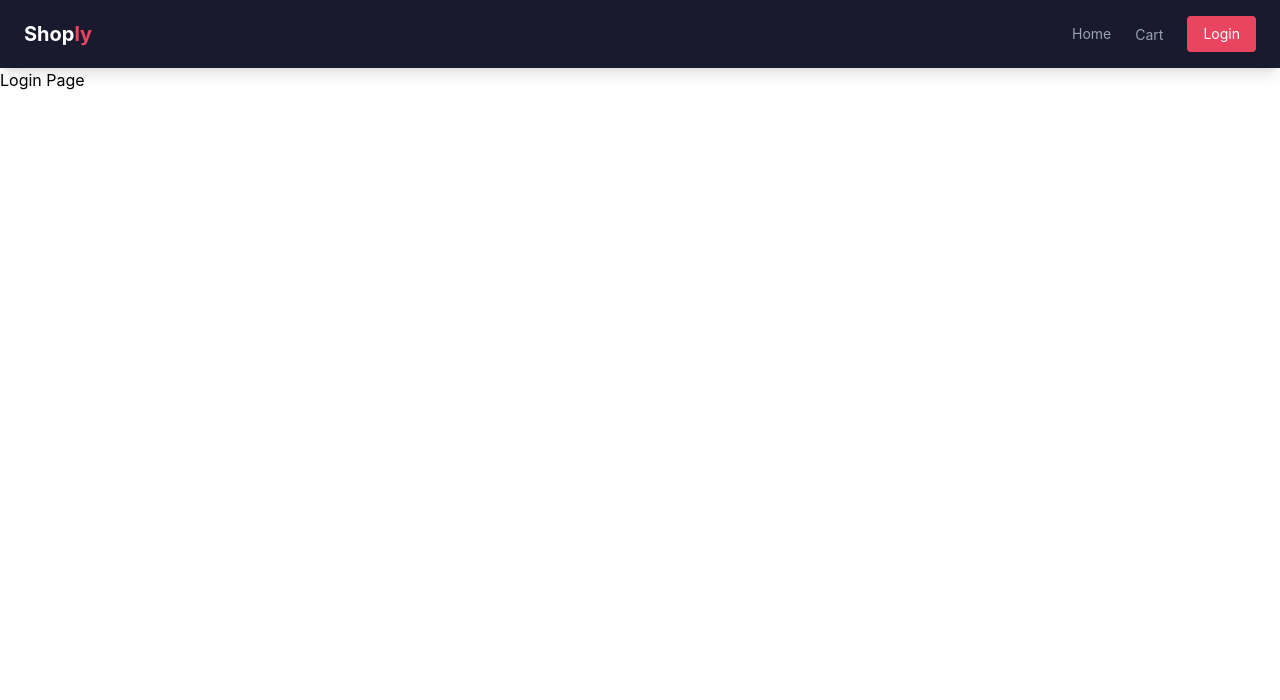
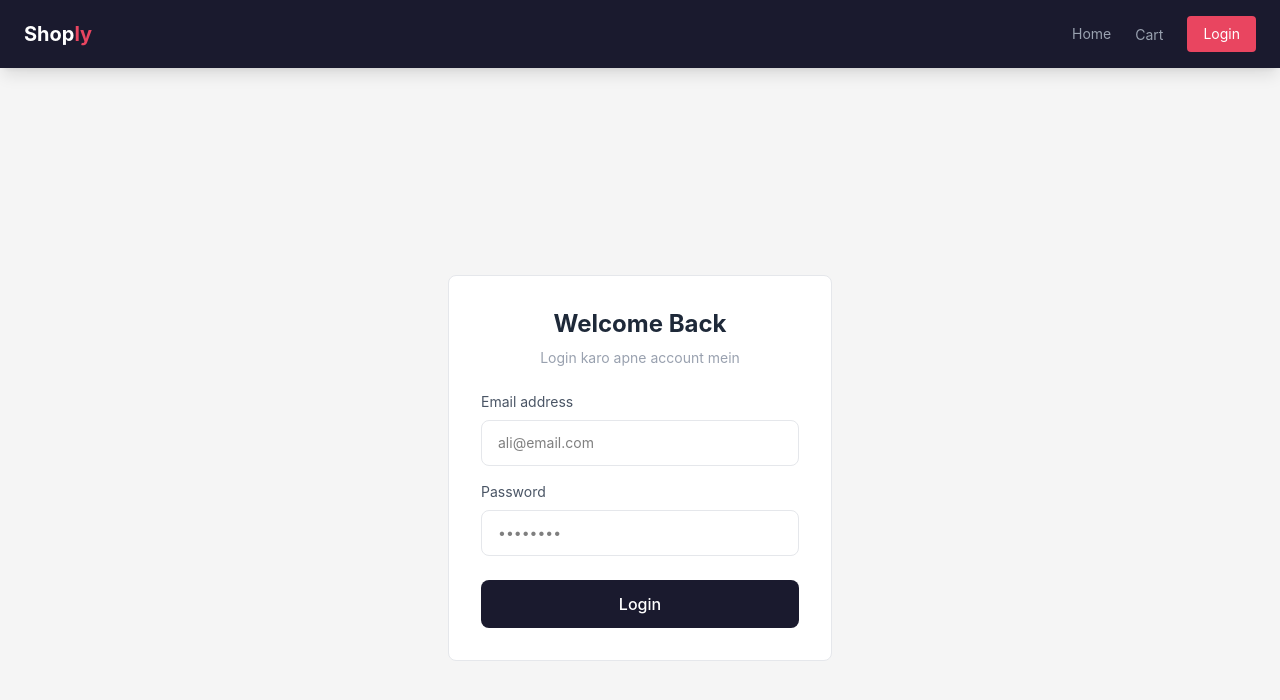
Before and after one commit to mateenamin/shop-app, a React (Vite) app: page /login in a window 1280 px wide. Shown: the top 700 px of the page. Built offline with nearby package versions, Linux system fonts and the light colour scheme.

Commit message:
Day 8 - Auth Context and Protected Route complete

```diff
--- a/src/App.jsx
+++ b/src/App.jsx
@@ -1,9 +1,15 @@
 import { BrowserRouter, Route, Routes } from "react-router-dom"
+import Navbar from "./Components/Navbar"
+import ProtectedRoute from './components/ProtectedRoute'
 import Home from "./Pages/Home"
 import ProductDetail from "./Pages/ProductDetail"
 import Cart from "./Pages/Cart"
 import Login from "./Pages/Login"
-import Navbar from "./Components/Navbar"
+
+
+
+
+
 function App() {
   return (
     <div>
@@ -17,8 +23,26 @@ function App() {
       <Routes>
    <Route path="/" element ={<Home/>}  />
    <Route path="/products/:id" element ={<ProductDetail/>}  />
-   <Route path="/cart" element ={<Cart/>}  />
    <Route path="/login" element ={<Login/>}  />
+
+
+
+   {/* Cart — sirf logged in user dekh sakta hai */}
+        <Route
+          path="/cart"
+          element={
+            <ProtectedRoute>
+              <Cart />
+            </ProtectedRoute>
+          }
+        />
+
+
+        {/* Matlab:
+Cart ke darwaze pe guard khada hai
+Login nahi? → /login pe jao
+Login hai?  → Cart andar aao */}
+
 
       </Routes>
       </BrowserRouter>
--- a/src/Components/Navbar.jsx
+++ b/src/Components/Navbar.jsx
@@ -1,34 +1,41 @@
-import React from 'react'
-import { Link, NavLink } from "react-router-dom"
+import { Link, NavLink, useNavigate } from "react-router-dom"
 import { useSelector } from 'react-redux'
-
+import { useAuth } from '../context/AuthContext'
 
 const Navbar = () => {
-
   const cartItems = useSelector(state => state.cart.items)
   const totalItems = cartItems.reduce((total, item) => total + item.quantity, 0)
+  const { isLoggedIn, logout } = useAuth()
+  const navigate = useNavigate()
 
+  const handleLogout = () => {
+    logout()
+    navigate('/')
+  }
 
   return (
-    <nav className='bg-[#1a1a2e] px-6 py-4 flex items-center justify-between sticky top-0 z-50 shadow-lg '>
+    <nav className='bg-[#1a1a2e] px-6 py-4 flex items-center justify-between sticky top-0 z-50 shadow-lg'>
 
       {/* Logo */}
-
       <Link to="/" className="text-white text-xl font-bold">
         Shop<span className="text-[#e94560]">ly</span>
       </Link>
 
       {/* Nav Links */}
       <div className="flex items-center gap-6">
+
         <NavLink
           to="/"
           className={({ isActive }) =>
             isActive
               ? "text-[#e94560] font-semibold text-sm"
               : "text-gray-400 hover:text-white text-sm transition"
-  }>
+          }
+        >
           Home
         </NavLink>
+
+        {/* Cart with badge */}
         <div className="relative">
           <NavLink
             to="/cart"
@@ -40,8 +47,6 @@ const cartItems = useSelector(state => state.cart.items)
           >
             Cart
           </NavLink>
-
-  {/* Badge */}
           {totalItems > 0 && (
             <span
               className="absolute -top-2 -right-4 text-white text-xs w-5 h-5 rounded-full flex items-center justify-center"
@@ -52,16 +57,24 @@ const cartItems = useSelector(state => state.cart.items)
           )}
         </div>
 
+        {/* Login ya Logout */}
+        {isLoggedIn ? (
+          <button
+            onClick={handleLogout}
+            className="text-sm px-4 py-2 rounded text-white bg-[#e94560]"
+          >
+            Logout
+          </button>
+        ) : (
           <NavLink
             to="/login"
             className="text-sm px-4 py-2 rounded text-white bg-[#e94560]"
-
           >
             Login
           </NavLink>
+        )}
+
       </div>
-
-
     </nav>
   )
 }
--- /dev/null
+++ b/src/Components/ProtectedRoute.jsx
@@ -0,0 +1,35 @@
+import { useAuth } from '../context/AuthContext'
+import { Navigate } from 'react-router-dom'
+
+function ProtectedRoute({ children }) {
+  const { isLoggedIn } = useAuth()
+
+  if (!isLoggedIn) {
+    return <Navigate to="/login" />
+  }
+
+  return children
+}
+
+export default ProtectedRoute
+
+
+
+// Yeh samjho — kaise kaam karta hai:
+// User Cart pe gaya
+//       ↓
+// ProtectedRoute check karta hai
+//       ↓
+// isLoggedIn = false?  → /login pe bhejo
+// isLoggedIn = true?   → Cart dikhao
+
+
+// Simple rule:
+
+// jsx// Agar logged in nahi → login pe redirect
+
+// if (!isLoggedIn) return <Navigate to="/login" />
+
+// // Agar logged in hai → jo bhi andar hai dikhao
+
+// return children
--- /dev/null
+++ b/src/Context/AuthContext.jsx
@@ -0,0 +1,71 @@
+
+
+
+// Din 8
+
+// Abhi koi bhi Cart page dekh sakta hai — login ki zaroorat nahi.
+
+
+// Aaj yeh banayenge:
+
+// 1. AuthContext — login state poori app mein
+// 2. Login page — form banayenge
+// 3. Protected Route — Cart sirf logged in user dekhe
+
+// Pehle samjho — useContext kya hai?
+
+// Soch lo ek school notice board hai:
+
+// Principal (AuthContext)
+//     ↓ notice lagaya — "Ali logged in hai"
+// Har class (Component)
+//     ↓ notice board dekh sakti hai
+// Navbar  ✅ — "Ali" dikhao
+// Cart    ✅ — access do
+// Home    ✅ — dekh sakta hai
+
+// Bina Context:
+
+// Parent → Child → Child → Child → data bhejte bhejte thak jao
+
+// Context ke saath:
+
+// AuthContext → koi bhi component directly le sakta hai
+
+
+
+
+
+import { createContext, useContext, useState } from 'react'
+
+const AuthContext = createContext()
+
+export function AuthProvider({ children }) {
+  const [isLoggedIn, setIsLoggedIn] = useState(false)
+  const [user, setUser] = useState(null)
+
+  const login = (email) => {
+    setIsLoggedIn(true)
+    setUser({ email })
+  }
+
+  const logout = () => {
+    setIsLoggedIn(false)
+    setUser(null)
+  }
+
+  return (
+    <AuthContext.Provider value={{ isLoggedIn, user, login, logout }}>
+      {children}
+    </AuthContext.Provider>
+  )
+}
+
+export function useAuth() {
+  return useContext(AuthContext)
+}
+
+
+// createContext()  → notice board banao
+// AuthProvider     → notice board pe data rakho
+// useAuth()        → koi bhi component notice board dekhe
--- a/src/Pages/Login.jsx
+++ b/src/Pages/Login.jsx
@@ -1,4 +1,195 @@
+import { useRef } from 'react'
+import { useNavigate } from 'react-router-dom'
+import { useAuth } from '../context/AuthContext'
+
 function Login() {
-  return <div>Login Page</div>
+  const emailRef = useRef()
+  const passwordRef = useRef()
+  const navigate = useNavigate()
+  const { login, isLoggedIn, logout ,user } = useAuth()
+
+  const handleLogin = () => {
+    const email = emailRef.current.value
+    const password = passwordRef.current.value
+
+    if (email === '' || password === '') {
+      alert('Email aur password likho!')
+      return
+    }
+
+    login(email)
+    navigate('/')
+  }
+
+  // Agar pehle se logged in hai
+  if (isLoggedIn) {
+    return (
+      <div
+        style={{ backgroundColor: '#f5f5f5', minHeight: '100vh' }}
+        className="flex items-center justify-center"
+      >
+        <div className="bg-white border border-gray-200 rounded-lg p-8 text-center max-w-sm w-full">
+          <p className="text-2xl mb-4">👋</p>
+          <p className="text-gray-800 font-medium mb-2">
+            Tum already logged in ho!
+          </p>
+          <p className="text-gray-400 text-sm mb-6">
+            {user?.email}
+          </p>
+          <button
+            onClick={logout}
+            className="w-full py-3 text-white rounded-lg font-medium"
+            style={{ backgroundColor: '#e94560' }}
+          >
+            Logout
+          </button>
+        </div>
+      </div>
+    )
+  }
+
+  return (
+    <div
+      style={{ backgroundColor: '#f5f5f5', minHeight: '100vh' }}
+      className="flex items-center justify-center"
+    >
+      <div className="bg-white border border-gray-200 rounded-lg p-8 max-w-sm w-full">
+
+        <h1 className="text-2xl font-bold text-gray-800 mb-2 text-center">
+          Welcome Back
+        </h1>
+        <p className="text-gray-400 text-sm text-center mb-6">
+          Login karo apne account mein
+        </p>
+
+        {/* Email */}
+        <div className="mb-4">
+          <label className="text-sm text-gray-600 block mb-2">
+            Email address
+          </label>
+          <input
+            ref={emailRef}
+            type="email"
+            placeholder="ali@email.com"
+            className="w-full px-4 py-3 border border-gray-200 rounded-lg text-sm outline-none"
+          />
+        </div>
+
+        {/* Password */}
+        <div className="mb-6">
+          <label className="text-sm text-gray-600 block mb-2">
+            Password
+          </label>
+          <input
+            ref={passwordRef}
+            type="password"
+            placeholder="••••••••"
+            className="w-full px-4 py-3 border border-gray-200 rounded-lg text-sm outline-none"
+          />
+        </div>
+
+        {/* Button */}
+        <button
+          onClick={handleLogin}
+          className="w-full py-3 text-white rounded-lg font-medium"
+          style={{ backgroundColor: '#1a1a2e' }}
+        >
+          Login
+        </button>
+
+      </div>
+    </div>
+  )
 }
+
 export default Login
+
+
+
+
+// useRef samjho — kyun use kiya?
+// useRef → input ki value directly lo
+//          bina useState ke
+
+// emailRef.current.value → input mein jo likha woh mila
+// useState vs useRef — form mein:
+// useState → har letter pe re-render hota hai
+// useRef   → sirf submit pe value lo — fast!
+
+
+
+
+
+
+
+// Day 8
+
+// Navbar mein logic:
+// isLoggedIn = true  → "Logout" button dikhao
+// isLoggedIn = false → "Login" link dikhao
+
+// Test karo:
+// 1. Cart pe click karo — Login page pe jayega ✅
+// 2. Login karo koi bhi email/password se
+// 3. Cart pe jao — ab dikh raha hai ✅
+// 4. Logout karo — Login button wapas ✅
+
+
+
+
+
+
+
+// Kyun kaam kar raha hai bina signup ke?
+// Kyunki humne fake authentication banaya hai!
+
+
+// const login = (email) => {
+//   setIsLoggedIn(true)
+//   setUser({ email })
+// }
+
+
+
+// Yeh code kya kar raha hai:
+
+// Koi bhi email likho → isLoggedIn = true
+// Koi bhi password likho → check hi nahi hota
+// Bus login ho gaya!
+
+// Real login vs Hamara login:
+
+//                                  Real App                                     Hamara App
+
+// Email check                   Database se match                               Nahi hota
+
+// Password check                  Encrypted match                               Nahi hota
+
+// Token                        JWT milta hai                                   Nahi hai
+
+// Signup                        Zaroor hota hai                                Nahi hai
+
+
+
+
+
+
+
+// Yeh kyun kiya?
+// Kyunki abhi hum frontend seekh rahe hain.
+// Backend nahi hai abhi — isliye fake login banaya taake:
+// ✅ useContext practice ho
+// ✅ Protected Route kaam kare
+// ✅ Login/Logout flow samjh aaye
+
+// Real login kab banega?
+// Jab backend start karoge:
+// Node.js + Express + MongoDB
+//       ↓
+// Real users database mein
+//       ↓
+// JWT token milega
+//       ↓
+// Woh token frontend mein save hoga
+//       ↓
+// Tab asli login hoga!
```
Also changed, not shown: src/main.jsx (+25 -0 lines). Lines whose indentation alone changed are shown as unchanged.
